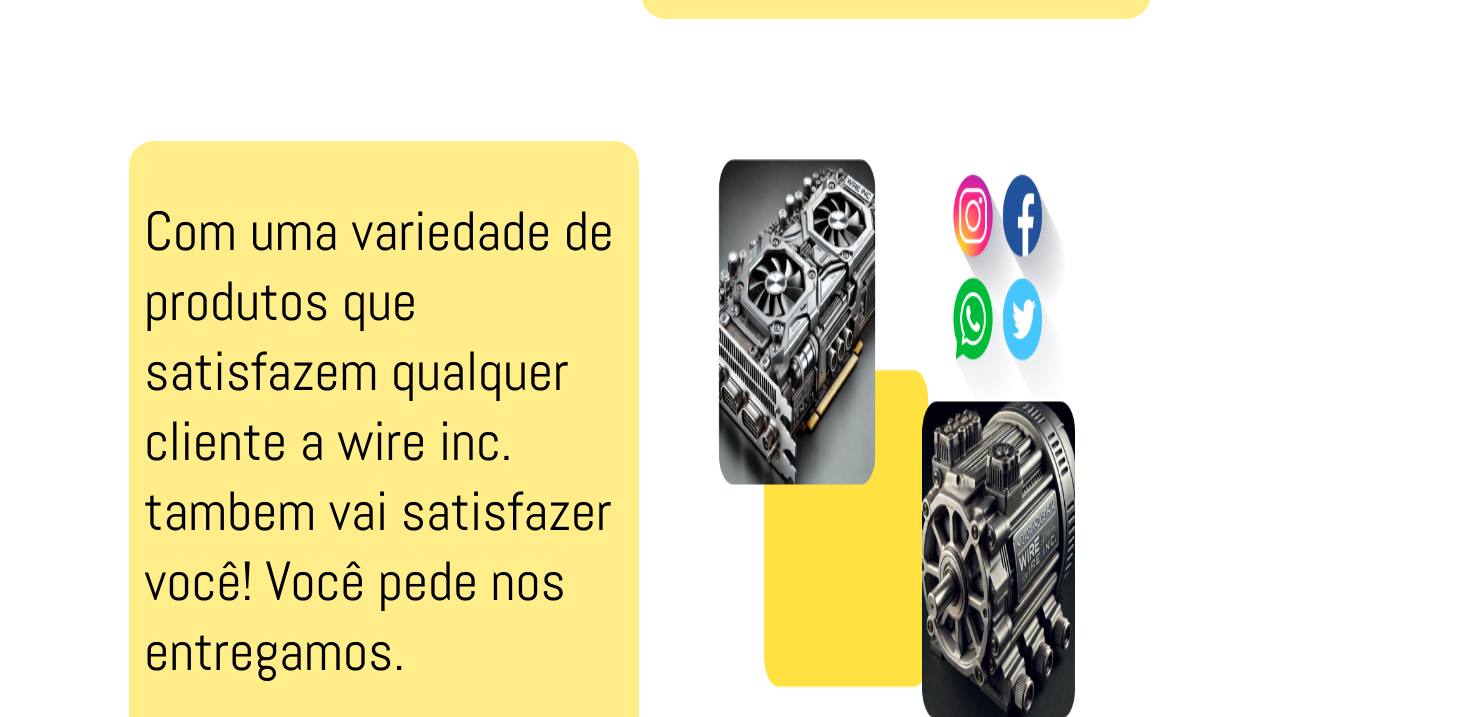
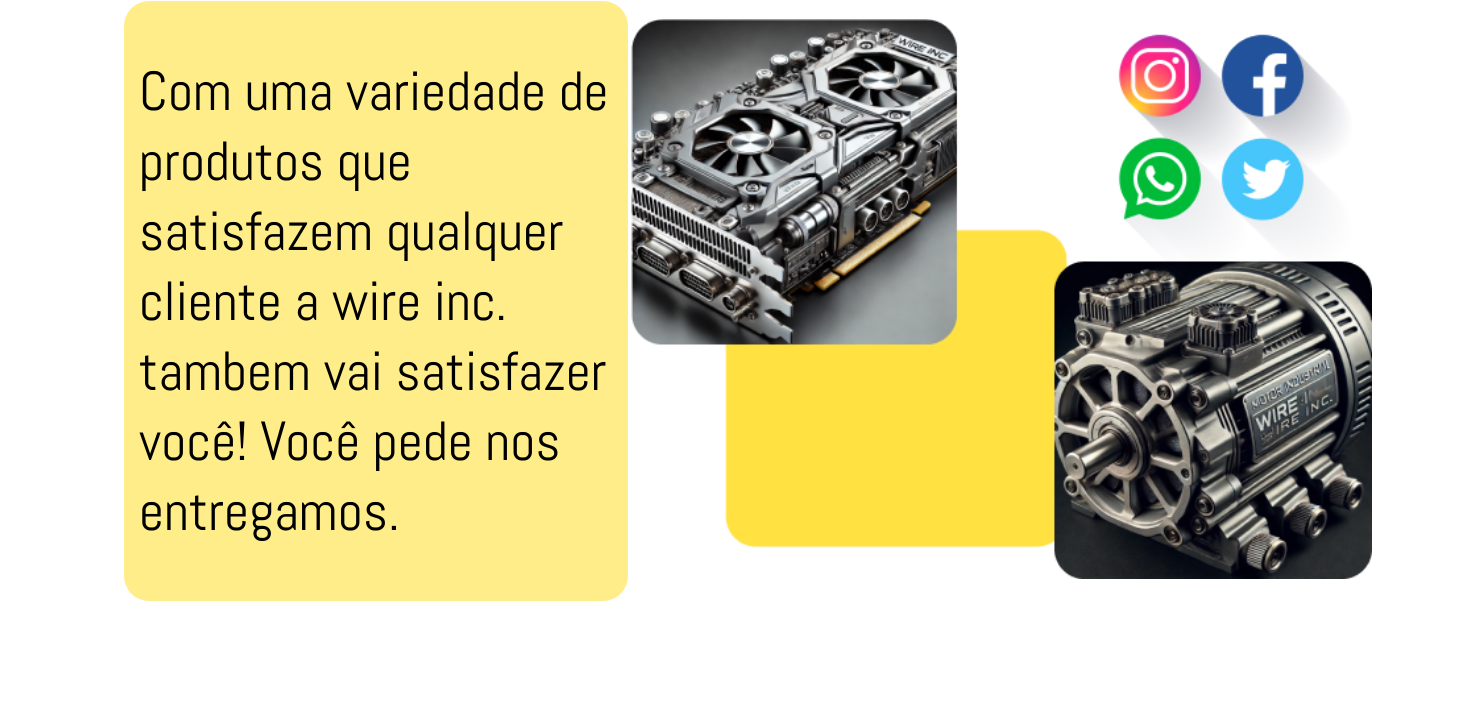
Before and after one commit to lucas0145/WireInc-Site, a plain HTML site: page index.html in a window 1280 px wide. Shown: the part 970-1687 px from the top of the page, 1475 px wide, since content can reach past the window. Drawn offline with Linux system fonts and the light colour scheme.

Commit message:
Update style.css

```diff
--- a/style.css
+++ b/style.css
@@ -196,7 +196,7 @@ body{margin: 0;}
     text-align: center;
 }
 .tdImgInicio>img{
-    width: 70%;
+    width: auto%;
     height: 70vb;
 }
 .colSpc{width: 5%;}
```
